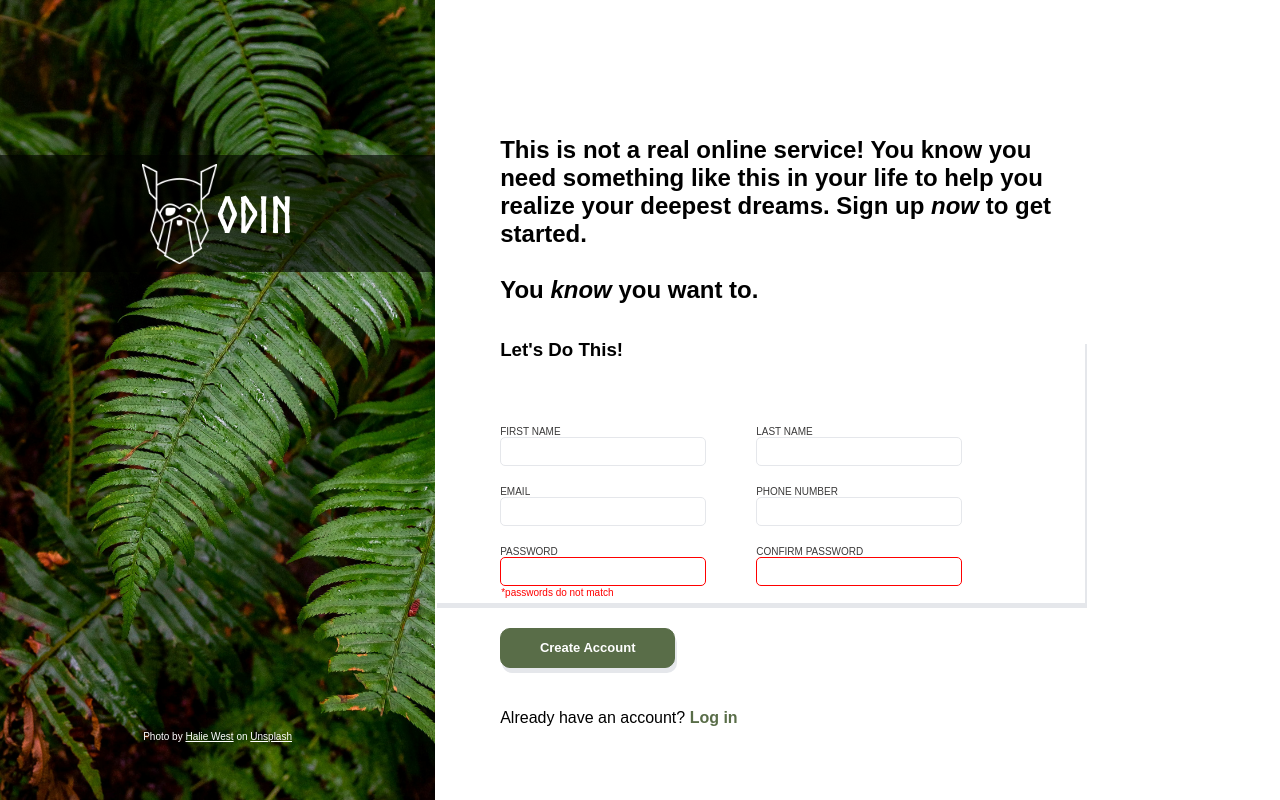
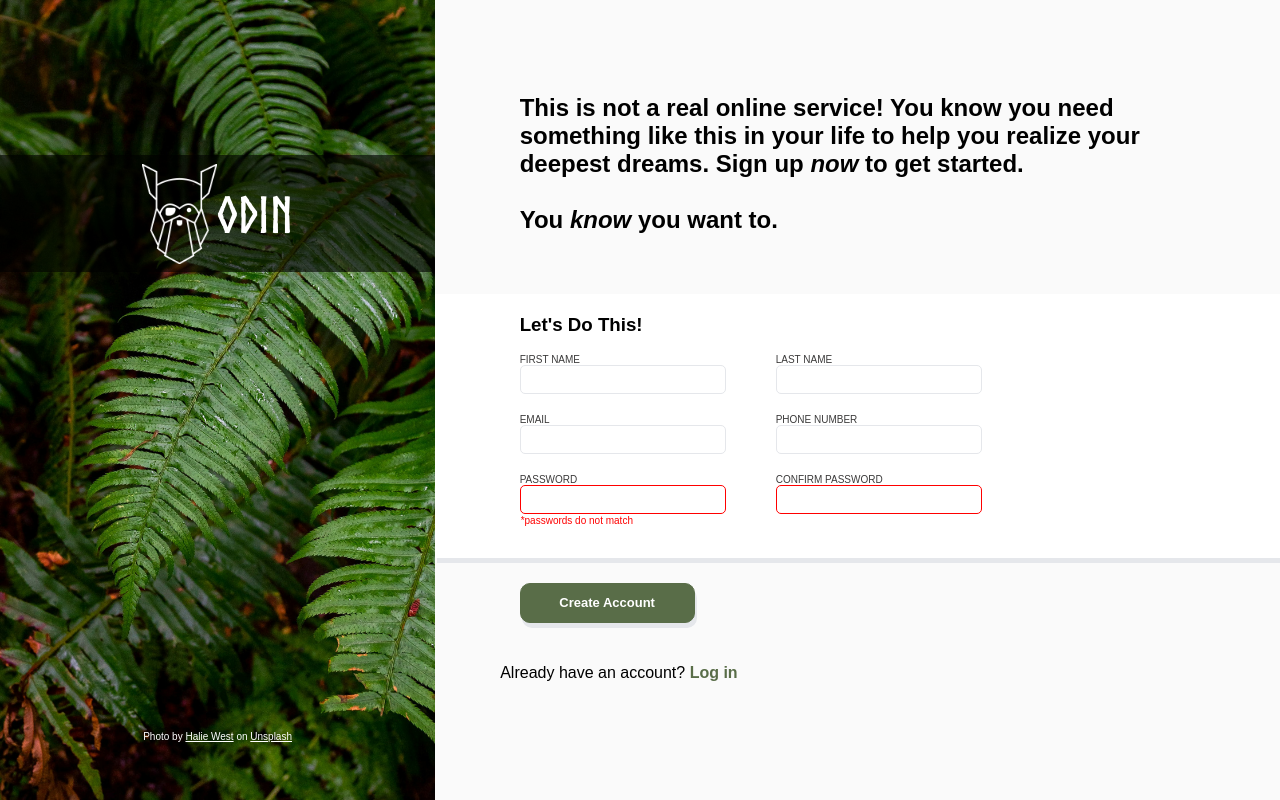
Before and after one commit to JordanDeeKay/odin-sign-up-form, a plain HTML site: page index.html in a window 1280 px wide. Drawn offline with Linux system fonts and the light colour scheme.

Commit message:
adjusted the padding and margins to more closely resemble template

```diff
--- a/index.html
+++ b/index.html
@@ -34,7 +34,7 @@
             </div>
             <form action="" method="get">
                 <div class="secondSection">
-                    <h3 style="margin-left: 10%">Let's Do This!</h3>
+                    <h3 class="formText">Let's Do This!</h3>
                     <div class="formMainDiv">
                         <div class="formDiv">
                             <div class="formDiv">
--- a/styles.css
+++ b/styles.css
@@ -20,7 +20,7 @@ body {
     background-image: url('./images/nature.jpg');
     position:relative;
     height: 100vh;
-    width: 34vw;
+    width: 34%;
     background-repeat: no-repeat;
     background-size: cover;
     color: white;
@@ -31,13 +31,18 @@ body {
 .right {
     display: flex;
     flex-direction: column;
+    background-color: #FAFAFA;
+    width: 66%;
 }
 
 .firstSection {
+    display: flex;
+    align-items: flex-end;
     height: 25vh;
     font-size: 12px;
-    padding-top: 120px;
+    padding-top: 50px;
     padding-left: 10%;
+    padding-bottom: 25px;
 }
 
 .textContainer {
@@ -50,9 +55,14 @@ body {
     box-shadow: 2px 5px #E5E7EB;
 }
 
+.formText {
+    margin-left: 10%;
+    padding-top: 20px;
+}
+
 .formMainDiv {
     display: flex;
-    margin: 10%;
+    margin-left: 10%;
     gap: 50px;
 }
 
```
